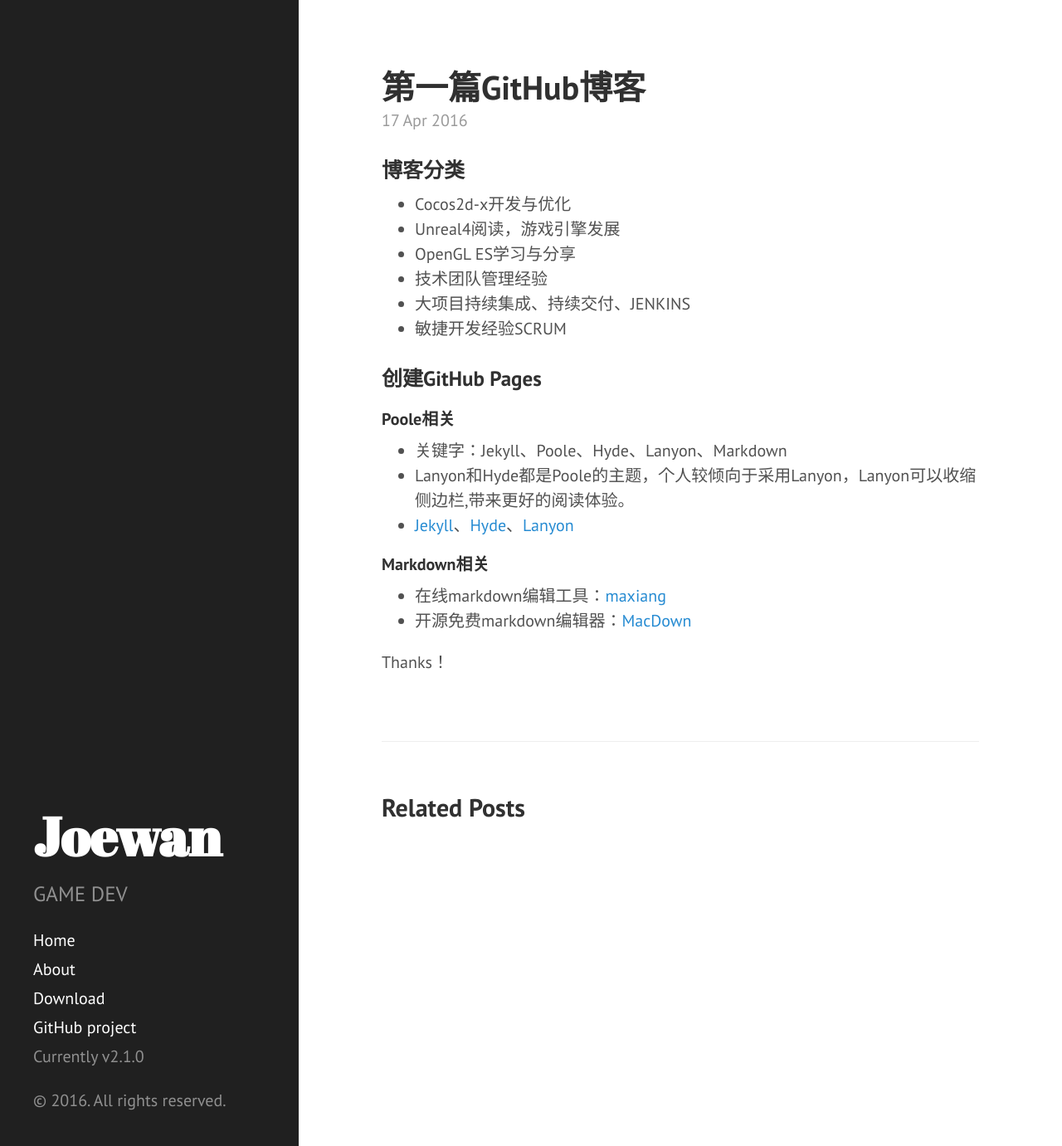
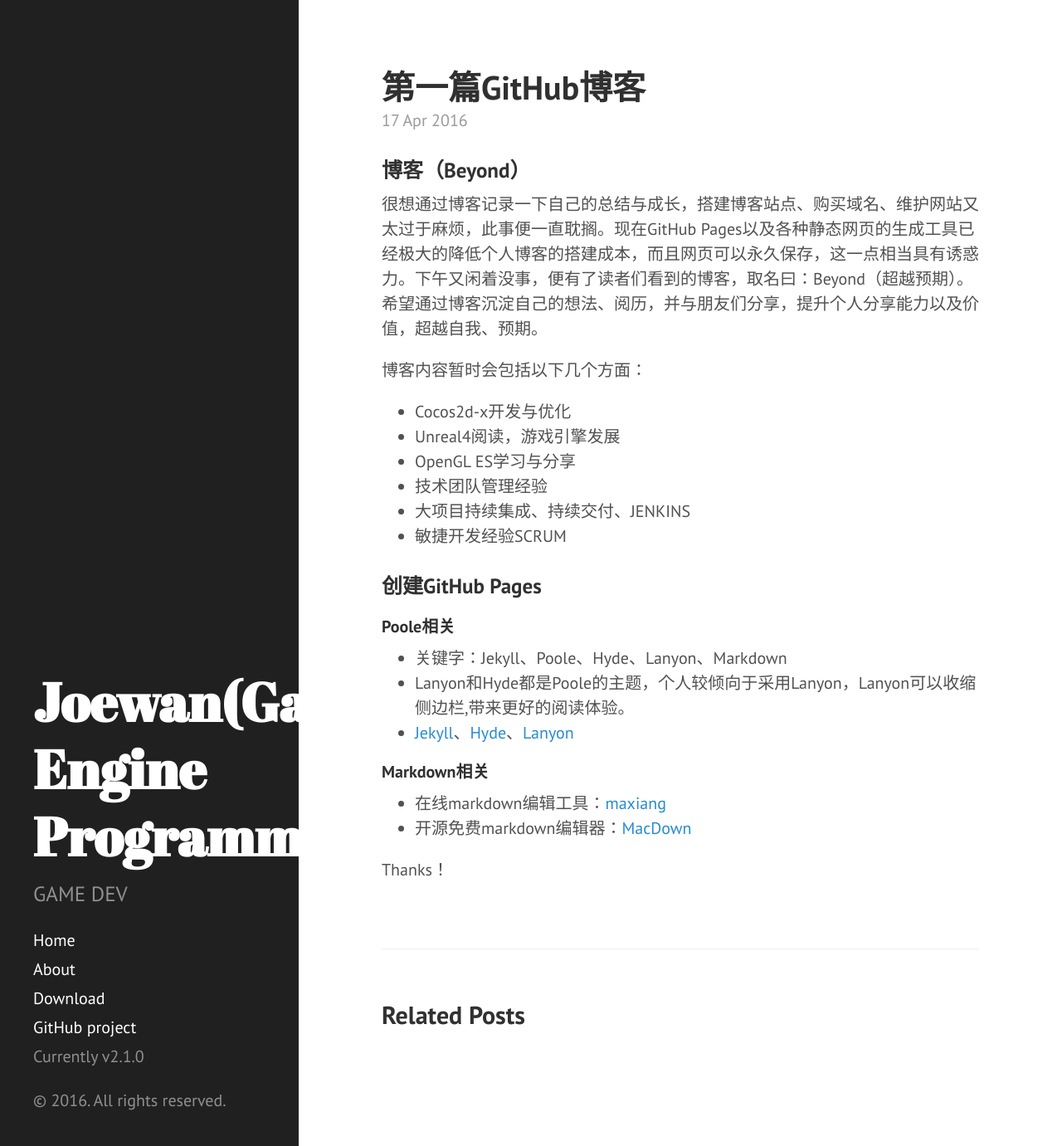
Before and after one commit to joewan/joewan.github.io, a Jekyll site: the page built from _posts/2016-04-17-welcome.md, in a window 1280 px wide and 1381 px high. Shown: the whole window at 83% size. Built offline with Jekyll 4.4.1, drawn with Linux system fonts in a browser that asks for light colours.

Commit message:
博文更新。

```diff
--- a/_config.yml
+++ b/_config.yml
@@ -7,8 +7,8 @@ permalink:        pretty
 relative_permalinks: false
 
 # Setup
-title:            Joewan
-tagline:          'Game Engine Programmer'
+title:            Joewan(Game Engine Programmer)
+tagline:          'Beyond'
 description:      'GAME DEV'
 url:              http://joewan.github.io
 baseurl:          /
--- a/_posts/2016-04-17-welcome.md
+++ b/_posts/2016-04-17-welcome.md
@@ -3,26 +3,30 @@ layout: post
 title: 第一篇GitHub博客
 ---
 
-### 博客分类
+### 博客（Beyond）
 
-*   Cocos2d-x开发与优化
-*   Unreal4阅读，游戏引擎发展
-*   OpenGL ES学习与分享
-*   技术团队管理经验
-*   大项目持续集成、持续交付、JENKINS
-*   敏捷开发经验SCRUM
+很想通过博客记录一下自己的总结与成长，搭建博客站点、购买域名、维护网站又太过于麻烦，此事便一直耽搁。现在GitHub Pages以及各种静态网页的生成工具已经极大的降低个人博客的搭建成本，而且网页可以永久保存，这一点相当具有诱惑力。下午又闲着没事，便有了读者们看到的博客，取名曰：Beyond（超越预期）。希望通过博客沉淀自己的想法、阅历，并与朋友们分享，提升个人分享能力以及价值，超越自我、预期。
+
+博客内容暂时会包括以下几个方面：
+
+* Cocos2d-x开发与优化
+* Unreal4阅读，游戏引擎发展
+* OpenGL ES学习与分享
+* 技术团队管理经验
+* 大项目持续集成、持续交付、JENKINS
+* 敏捷开发经验SCRUM
 
 ### 创建GitHub Pages
 
 #### Poole相关
 
-+   关键字：Jekyll、Poole、Hyde、Lanyon、Markdown
-+   Lanyon和Hyde都是Poole的主题，个人较倾向于采用Lanyon，Lanyon可以收缩侧边栏,带来更好的阅读体验。
-+   [Jekyll](http://jekyllrb.com)、[Hyde](http://hyde.getpoole.com/)、[Lanyon](http://lanyon.getpoole.com/)
++ 关键字：Jekyll、Poole、Hyde、Lanyon、Markdown
++ Lanyon和Hyde都是Poole的主题，个人较倾向于采用Lanyon，Lanyon可以收缩侧边栏,带来更好的阅读体验。
++ [Jekyll](http://jekyllrb.com)、[Hyde](http://hyde.getpoole.com/)、[Lanyon](http://lanyon.getpoole.com/)
 
 #### Markdown相关
 
-+   在线markdown编辑工具：[maxiang](https://maxiang.io)
-+   开源免费markdown编辑器：[MacDown](http://macdown.uranusjr.com/)
++ 在线markdown编辑工具：[maxiang](https://maxiang.io)
++ 开源免费markdown编辑器：[MacDown](http://macdown.uranusjr.com/)
 
 Thanks！
```
